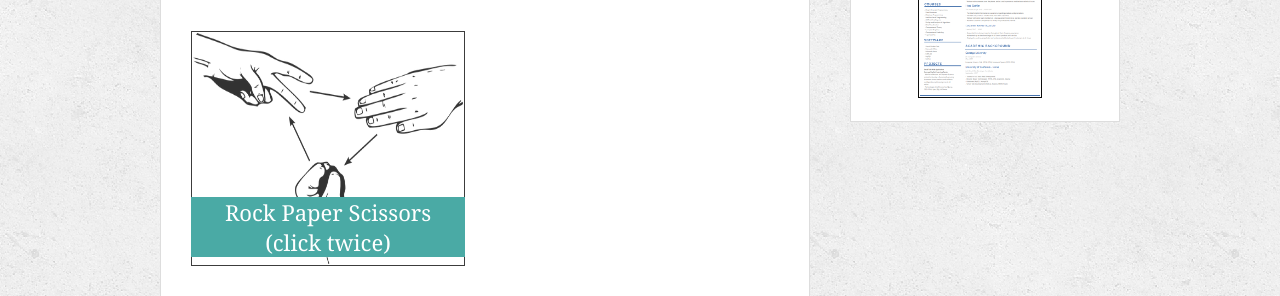
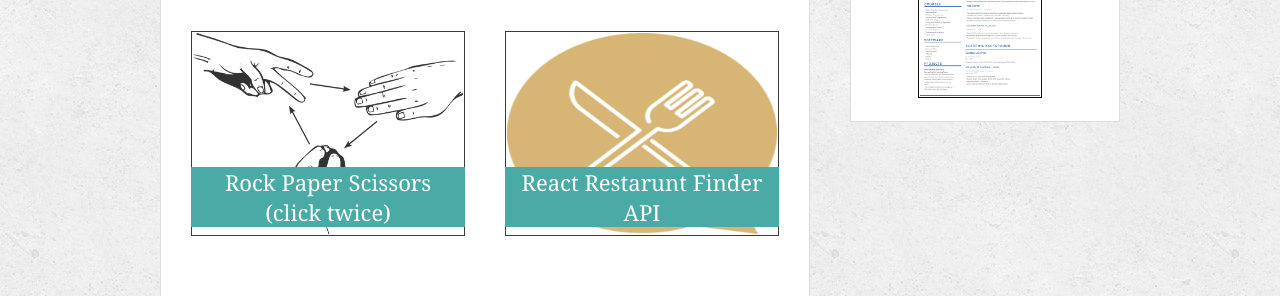
Before and after one commit to brianramaswami/MyWebsite, a website: page public/portfolio.html in a window 1280 px wide. Shown: the part 504-800 px from the top of the page. Drawn offline with Linux system fonts and the light colour scheme.

Commit message:
new files

```diff
--- a/public/css/style.css
+++ b/public/css/style.css
@@ -306,6 +306,7 @@ main {
   bottom: 20px;
   width: 100%;
 
+
   /* Box-model */
   padding: 0px 15px 0px 15px;
   margin-bottom: 0;
@@ -538,7 +539,24 @@ input[type=submit] {
 }
 
 #R-P-S-image{
-  height: 235.5px;
+  height: 205.5px;
   padding:1px;
   border:1px solid #0c0c0c;
 }
+
+#waitlist-image{
+  height: 205.5px;
+  padding:1px;
+  border:1px solid #0c0c0c;
+}
+
+#finder-image{
+  height: 205.5px;
+  padding:1px;
+  border:1px solid #0c0c0c;
+}
+
+/* #finder-Title{
+
+  /* min-height: 27%; */
+/* } */
--- a/public/portfolio.html
+++ b/public/portfolio.html
@@ -46,6 +46,20 @@
           <h3>Rock Paper Scissors (click twice)</h3>
         </a>
       </div>
+
+      <div class="work" id="Restarunt-FinderDiv">
+        <a id="Restarunt-Finder-link" href="https://brian-restaurant-finder.herokuapp.com" target="_blank">
+          <img class="image" id="finder-image" src="./images/favicon.ico">
+          <h3 id="finder-Title">React Restarunt Finder API</h3>
+        </a>
+      </div>
+
+      <!-- <div class="work" id="Restarunt-WaitlistDiv">
+        <a id="Restarunt-Waitlist-link" href="">
+          <img id="waitlist-image" src="./images/HotRestaurant.png">
+          <h3>Restarunt-Waitlist-API</h3>
+        </a>
+      </div> -->
        <!-- <div class="work">
         <img src="images/technics-q-c-640-480-5.jpg" alt="Trivia Game">
         <h3>Trivia Game</h3>
```
Also changed, not shown: public/images/HotRestaurant.png (added), public/images/favicon.ico (added).
